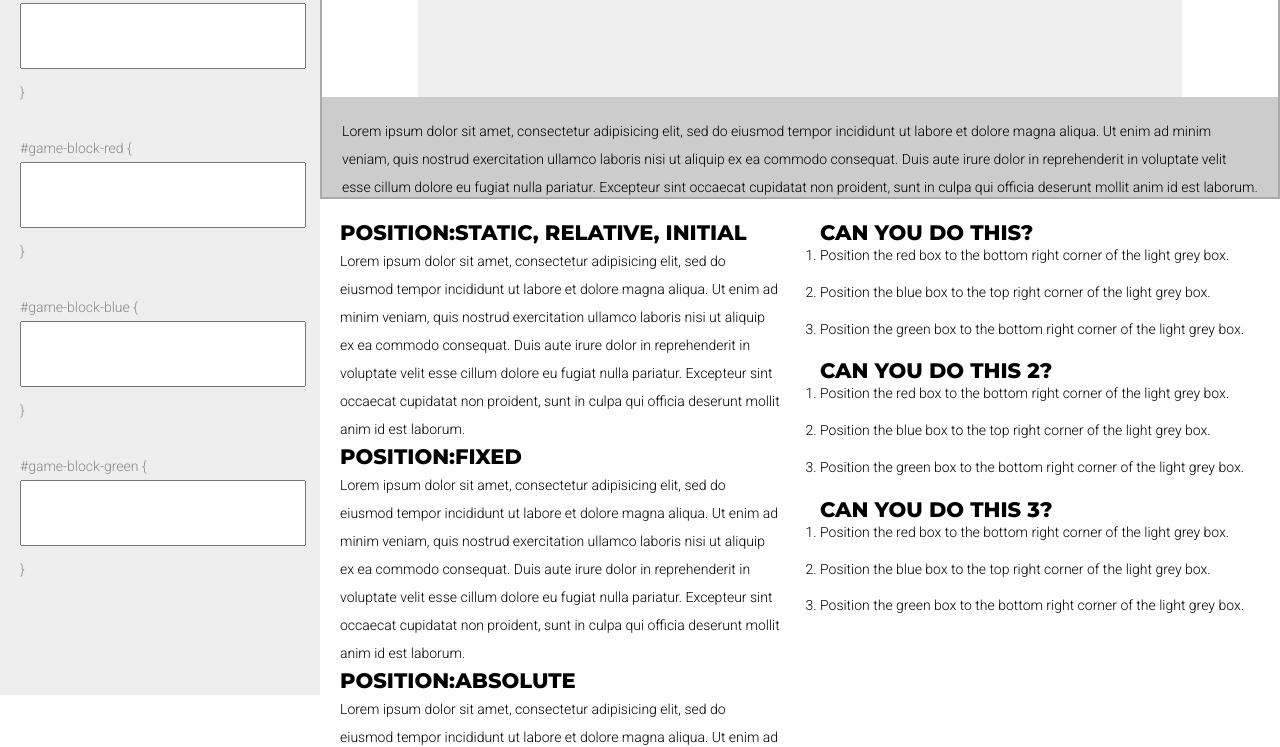
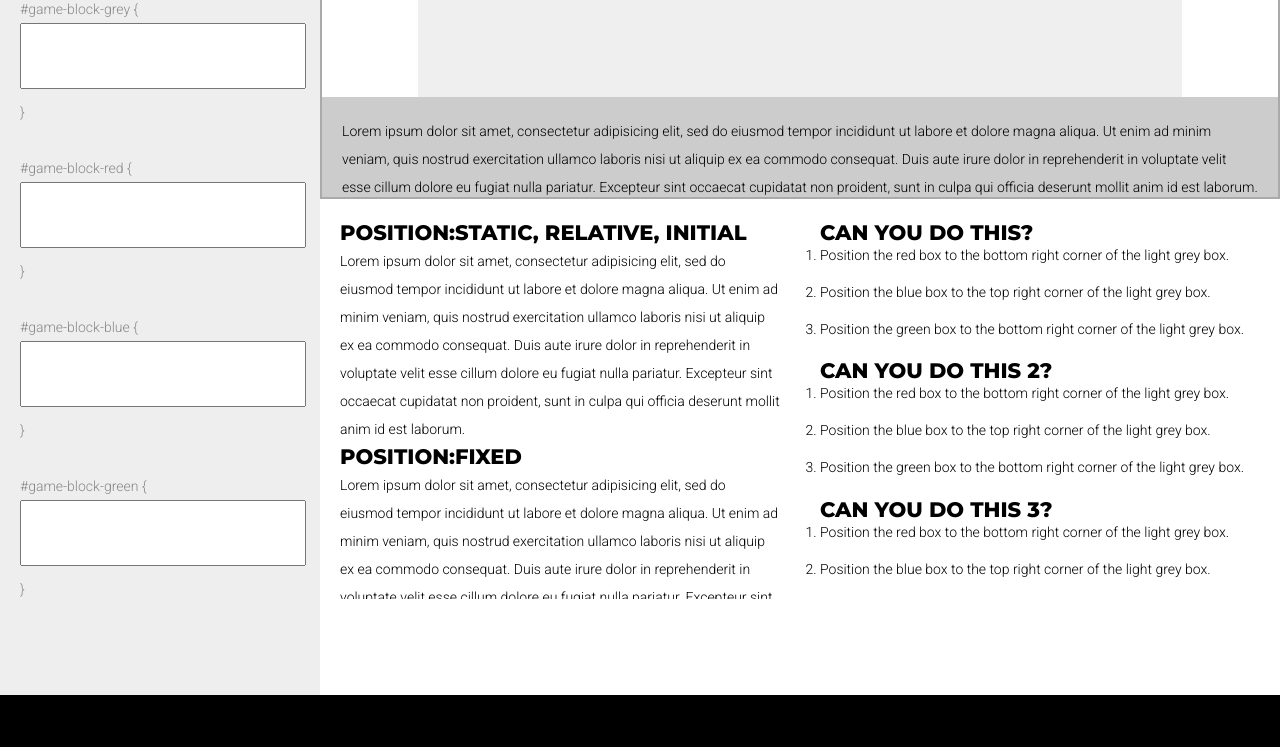
Before and after one commit to lolrieeee/position-king, a plain HTML site: page index.html in a window 1280 px wide. Shown: the part 105-852 px from the top of the page. Drawn offline with Linux system fonts and the light colour scheme.

Commit message:
small changes

```diff
--- a/css/styles.css
+++ b/css/styles.css
@@ -73,7 +73,9 @@ h2 {
 }
 
 #main-container {
-    min-height: 900px;
+    min-height: 600px;
+    height:100vh;
+    overflow: hidden;
 }
 
 #pk-container-nav {
@@ -102,6 +104,8 @@ h2 {
     color:#ffffff;
     text-decoration: none;
     font-family: 'Montserrat', sans-serif;
+    margin-top:20px;
+    display: block;
 }
 
 
@@ -135,7 +139,8 @@ h2 {
 
 #text-editor {
     padding:20px;
-    margin-top:60px;
+    margin-top:80px;
+    margin-bottom:100px;
     position: absolute;
     box-sizing: border-box;
     width:100%;
@@ -161,6 +166,8 @@ h2 {
 
 #exercise-text {
     display: flex;
+    overflow: scroll;
+    max-height: 50vh;
 }
 
 #exercise-lesson {
@@ -233,4 +240,5 @@ h2 {
     padding:20px;
     position: relative;
     z-index: 999;
+    height:10vh;
 }
--- a/index.html
+++ b/index.html
@@ -18,16 +18,16 @@
             <div id="pk-nav">
                 <h1><i class="fas fa-crown"></i> Position King</h1>
                 <ul class="menu">
-                    <li><a href="#">Position:static, relative, initial</a></li>
-                    <li><a href="#">Position:fixed</a></li>
-                    <li><a href="#">Position:absolute</a></li>
-                    <li><a href="#">Exercise 4</a></li>
-                    <li><a href="#">Exercise 5</a></li>
-                    <li><a href="#">Exercise 6</a></li>
-                    <li><a href="#">Exercise 7</a></li>
-                    <li><a href="#">Exercise 8</a></li>
-                    <li><a href="#">Exercise 9</a></li>
-                    <li><a href="#">Exercise 10</a></li>
+                    <li><a href="#" class="menu-exercise">Position:static, relative, initial</a></li>
+                    <li><a href="#" class="menu-exercise">Position:fixed</a></li>
+                    <li><a href="#" class="menu-exercise">Position:absolute</a></li>
+                    <li><a href="#" class="menu-exercise">Exercise 4</a></li>
+                    <li><a href="#" class="menu-exercise">Exercise 5</a></li>
+                    <li><a href="#" class="menu-exercise">Exercise 6</a></li>
+                    <li><a href="#" class="menu-exercise">Exercise 7</a></li>
+                    <li><a href="#" class="menu-exercise">Exercise 8</a></li>
+                    <li><a href="#" class="menu-exercise">Exercise 9</a></li>
+                    <li><a href="#" class="menu-exercise">Exercise 10</a></li>
                 </ul>
                 <div id="menu-open">
                     <i class="fas fa-ellipsis-v"></i>
```
